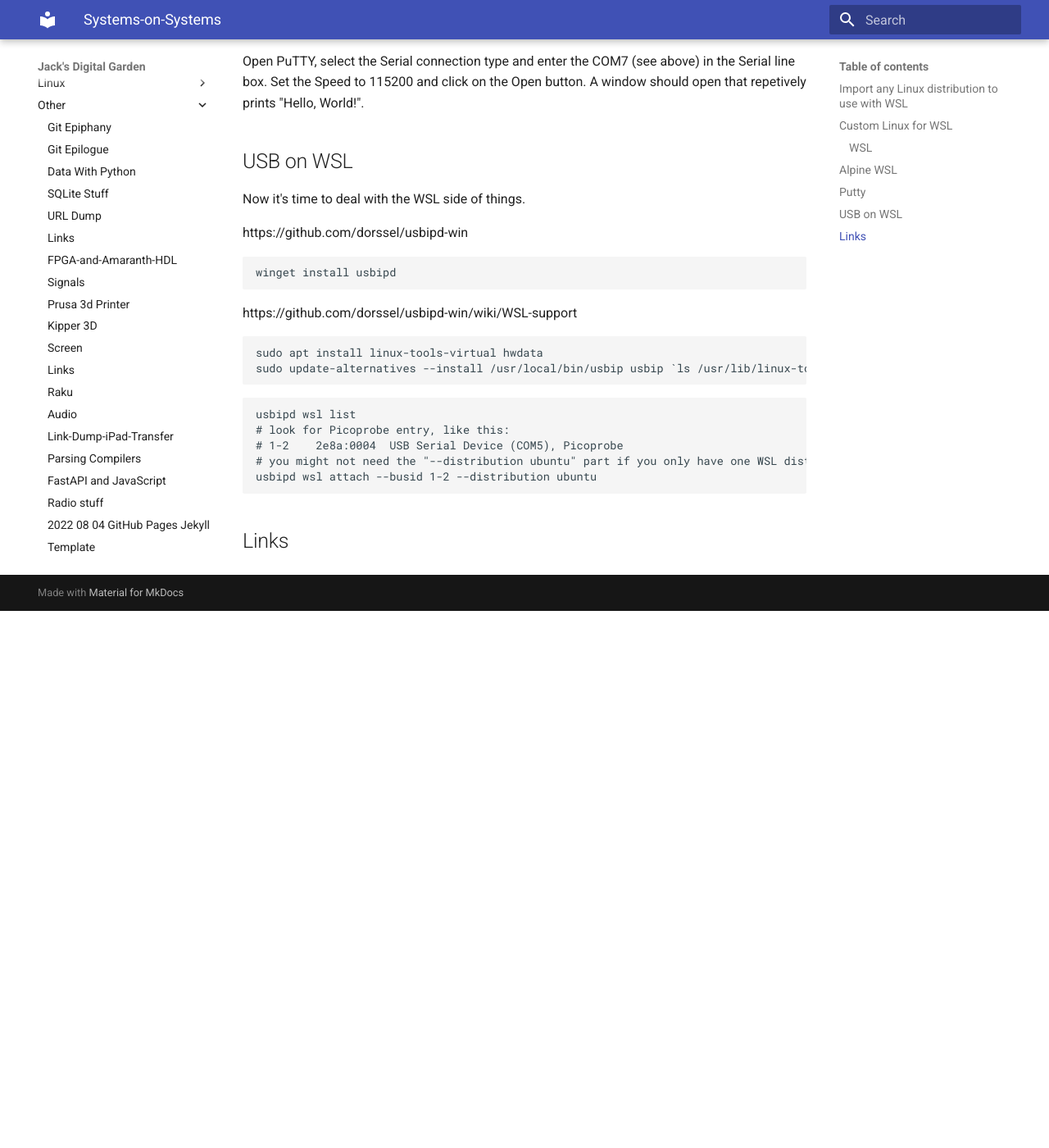
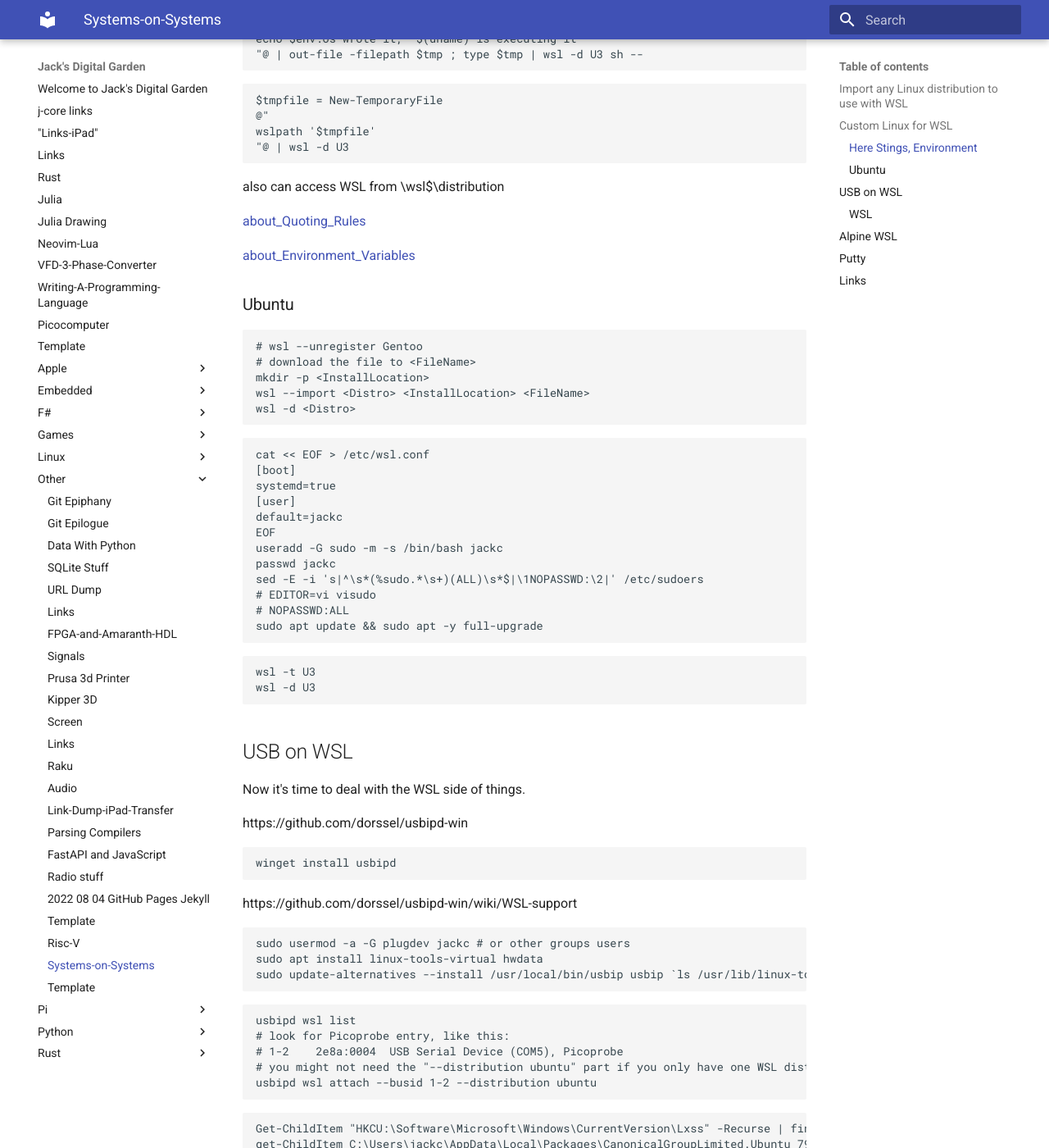
Before and after one commit to jchidley/mkdocs-material-test, an MkDocs documentation site: the page built from docs/Other/2023-09-24-Systems-on-Systems.md, in a window 1280 px wide and 1400 px high, scrolled down 1030 px. Shown: the whole window at 82% size. Built offline with MkDocs 1.6.1 and Material for MkDocs 9.7.7, drawn with Linux system fonts in a browser that asks for light colours; before the commit the page ends 1775 px from its top, so only the background shows below that; some of the changed text lies outside the part shown.

Commit message:
add WSL and reorganise

````diff
--- a/docs/Other/2023-09-24-Systems-on-Systems.md
+++ b/docs/Other/2023-09-24-Systems-on-Systems.md
@@ -10,7 +10,119 @@
 
 ## Custom Linux for WSL
 
-[Creating a Custom Linux Distribution for WSL](https://learn.microsoft.com/en-us/windows/wsl/build-custom-distro)
+[Import any Linux distribution to use with WSL](https://learn.microsoft.com/en-us/windows/wsl/use-custom-distro)
+
+
+### Here Stings, Environment
+
+Pass a command to WSL without PowerShell expanding it first
+
+```PS
+@'
+echo $SHELL
+'@ | wsl -d U3 --
+```
+
+Expand the string in Powershell then send it to WSL
+
+```PS
+@"
+echo $ENV:OS
+"@ | wsl -d U3 --
+```
+
+Boom!
+
+```PS
+@"
+echo $ENV:OS `$SHELL
+"@ | wsl -d U3 --
+```
+
+wsl is started in the current (windows) directory, and windows files appear in Linux with 777 permissions, so this works
+
+```PS
+ @'
+echo this system is $(uname)
+'@ | out-file -filepath .\new.sh ; wsl -d U3 ./new.sh
+```
+or this:
+
+```PS
+$tmp = New-TemporaryFile
+@"
+echo $env:os wrote it, `$(uname) is executing it
+"@ | out-file -filepath $tmp ; type $tmp | wsl -d U3 sh --
+```
+
+```PS
+$tmpfile = New-TemporaryFile
+@"
+wslpath '$tmpfile'
+"@ | wsl -d U3
+```
+
+also can access WSL from \\wsl$\distribution
+
+[about_Quoting_Rules](https://learn.microsoft.com/en-us/powershell/module/microsoft.powershell.core/about/about_quoting_rules?view=powershell-7.3)
+
+[about_Environment_Variables](https://learn.microsoft.com/en-us/powershell/module/microsoft.powershell.core/about/about_environment_variables?view=powershell-7.3)
+
+### Ubuntu
+
+```PS
+# wsl --unregister Gentoo
+# download the file to <FileName>
+mkdir -p <InstallLocation>
+wsl --import <Distro> <InstallLocation> <FileName>
+wsl -d <Distro>
+```
+
+```bash
+cat << EOF > /etc/wsl.conf
+[boot]
+systemd=true
+[user]
+default=jackc
+EOF
+useradd -G sudo -m -s /bin/bash jackc
+passwd jackc
+sed -E -i 's|^\s*(%sudo.*\s+)(ALL)\s*$|\1NOPASSWD:\2|' /etc/sudoers
+# EDITOR=vi visudo
+# NOPASSWD:ALL
+sudo apt update && sudo apt -y full-upgrade
+```
+
+```PS
+wsl -t U3
+wsl -d U3
+```
+
+## USB on WSL
+
+Now it's time to deal with the WSL side of things.
+
+https://github.com/dorssel/usbipd-win
+
+```cmd
+winget install usbipd
+```
+
+https://github.com/dorssel/usbipd-win/wiki/WSL-support
+
+```bash
+sudo usermod -a -G plugdev jackc # or other groups users
+sudo apt install linux-tools-virtual hwdata
+sudo update-alternatives --install /usr/local/bin/usbip usbip `ls /usr/lib/linux-tools/*/usbip | tail -n1` 20
+```
+
+```cmd
+usbipd wsl list
+# look for Picoprobe entry, like this:
+# 1-2    2e8a:0004  USB Serial Device (COM5), Picoprobe
+# you might not need the "--distribution ubuntu" part if you only have one WSL distribution installed
+usbipd wsl attach --busid 1-2 --distribution ubuntu
+```
 
 ```PS
 Get-ChildItem "HKCU:\Software\Microsoft\Windows\CurrentVersion\Lxss" -Recurse | findstr BasePath
@@ -45,31 +157,6 @@
 
 Open PuTTY, select the Serial connection type and enter the COM7 (see above) in the Serial line box. Set the Speed to 115200 and click on the Open button. A window should open that repetively prints "Hello, World!".
 
-## USB on WSL
-
-Now it's time to deal with the WSL side of things.
-
-https://github.com/dorssel/usbipd-win
-
-```cmd
-winget install usbipd
-```
-
-https://github.com/dorssel/usbipd-win/wiki/WSL-support
-
-```ubuntu
-sudo apt install linux-tools-virtual hwdata
-sudo update-alternatives --install /usr/local/bin/usbip usbip `ls /usr/lib/linux-tools/*/usbip | tail -n1` 20
-```
-
-```cmd
-usbipd wsl list
-# look for Picoprobe entry, like this:
-# 1-2    2e8a:0004  USB Serial Device (COM5), Picoprobe
-# you might not need the "--distribution ubuntu" part if you only have one WSL distribution installed
-usbipd wsl attach --busid 1-2 --distribution ubuntu
-```
-
 ## Links
 
 <!-- markdownlint-disable MD034 -->
````
